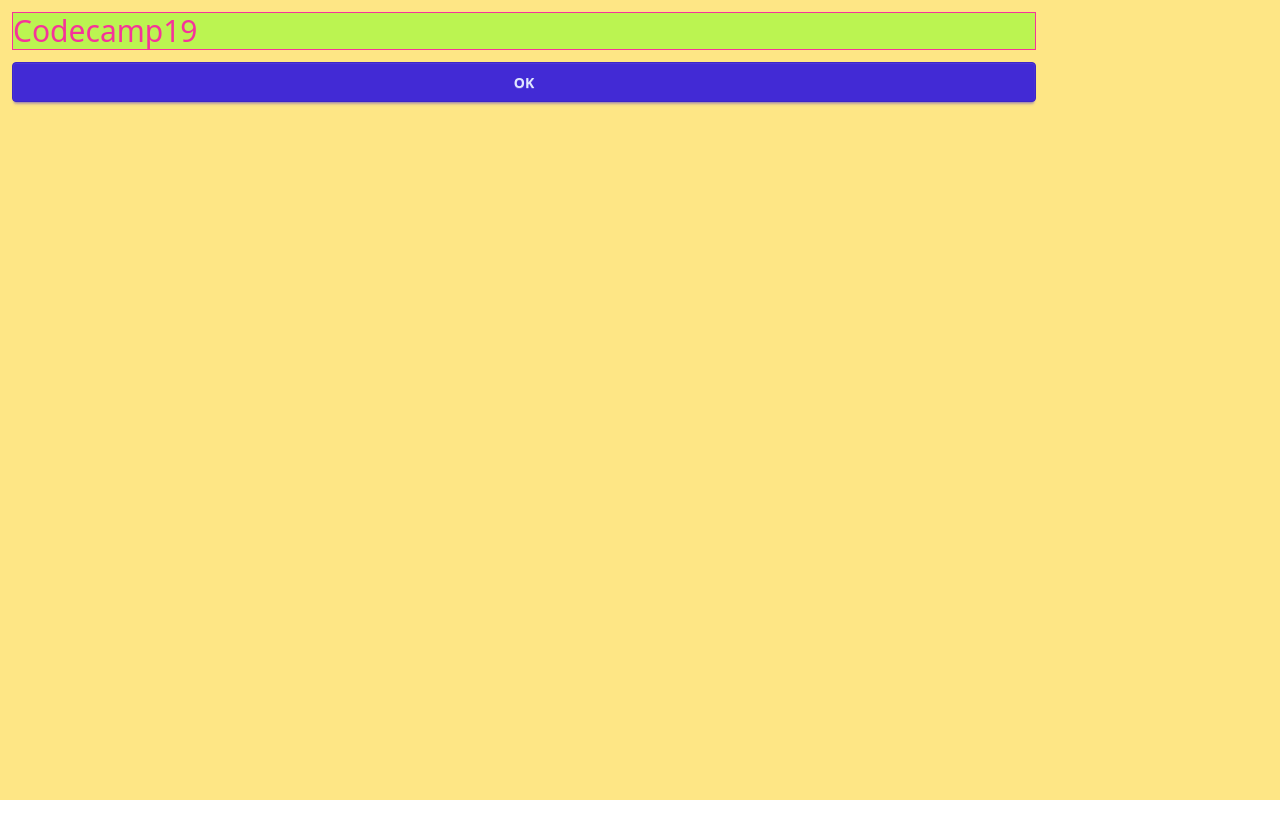
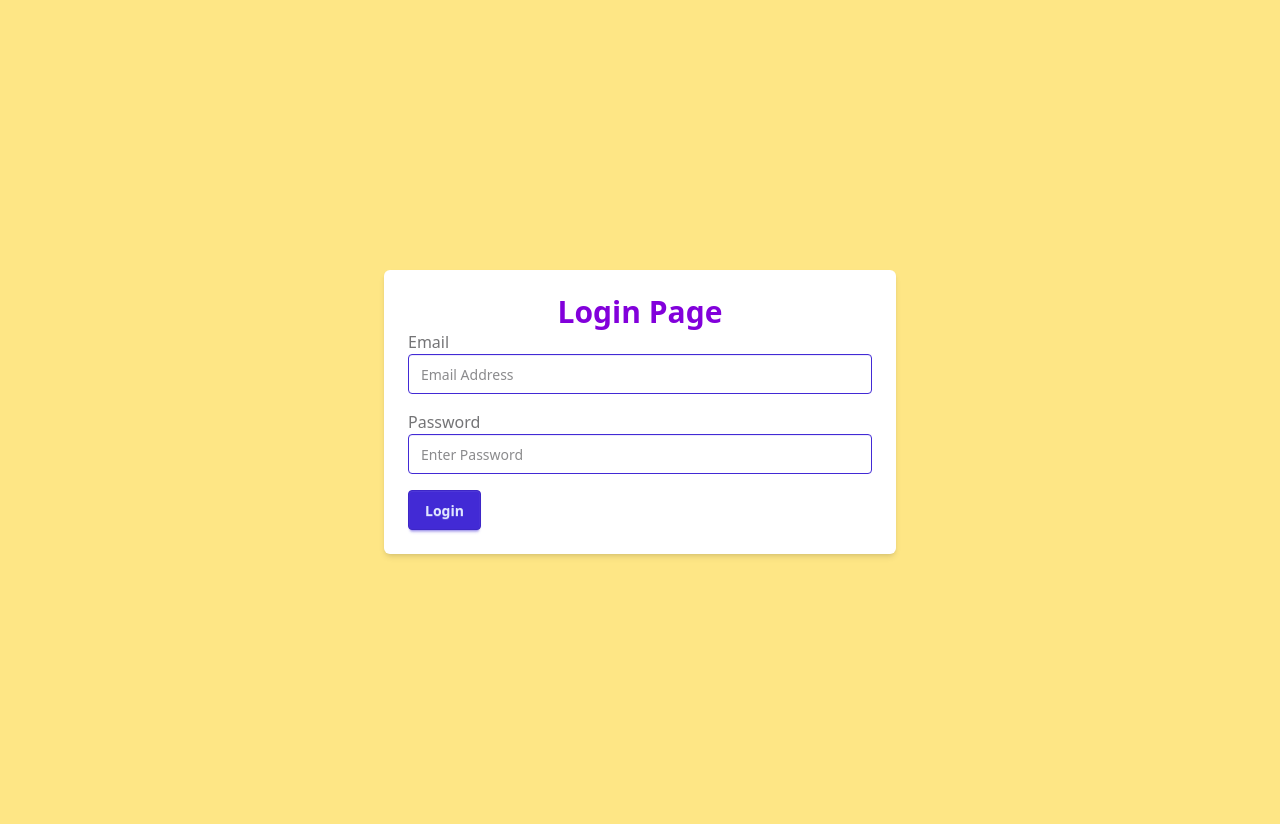
Before and after one commit to tratchapong/cc19-front-dummy, a React (Vite) app: page / in a window 1280 px wide. Before the commit the page ends 800 px from the top, so only its background shows below. Built offline with nearby package versions, Linux system fonts and the light colour scheme.

Commit message:
start AppRouter + Login page

```diff
--- a/package.json
+++ b/package.json
@@ -14,6 +14,7 @@
     "daisyui": "^5.0.2",
     "react": "^18.3.1",
     "react-dom": "^18.3.1",
+    "react-router": "^7.3.0",
     "tailwindcss": "^4.0.13"
   },
   "devDependencies": {
--- a/src/App.jsx
+++ b/src/App.jsx
@@ -1,9 +1,9 @@
 function App() {
 
   return (
-    <div className="flex flex-col gap-3 max-w-5xl ">
-      <div className="text-pink-500 text-3xl bg-lime-300 border">Codecamp19</div>
-      <button className="btn btn-primary">OK</button>
+    <div className="app-container">
+      <div className="mytitle">Codecamp19</div>
+      <button className="mybtn">OK</button>
     </div>
   )
 }
--- a/src/index.css
+++ b/src/index.css
@@ -1,2 +1,14 @@
 @import "tailwindcss";
 @plugin "daisyui";
+
+.app-container {
+    @apply flex flex-col gap-3 max-w-5xl;
+}
+
+.mytitle {
+    @apply text-pink-500 text-3xl bg-lime-300 border;
+}
+
+.mybtn {
+    @apply btn btn-primary w-1/2 mx-auto;
+}
--- a/src/main.jsx
+++ b/src/main.jsx
@@ -2,9 +2,8 @@ import { StrictMode } from 'react'
 import { createRoot } from 'react-dom/client'
 import App from './App.jsx'
 import './index.css'
+import AppRouter from './routes/AppRouter.jsx'
 
 createRoot(document.getElementById('root')).render(
-  <StrictMode>
-    <App />
-  </StrictMode>,
+  <AppRouter />
 )
--- /dev/null
+++ b/src/pages/Login.jsx
@@ -0,0 +1,42 @@
+import React from 'react'
+
+function Login() {
+    return (
+        <div className="relative flex flex-col justify-center h-screen overflow-hidden">
+            <div className="w-full p-6 m-auto bg-white rounded-md shadow-md lg:max-w-lg">
+                <h1 className="text-3xl font-semibold text-center text-purple-700">
+                    Login Page
+                </h1>
+                <form className="space-y-4">
+                    <div>
+                        <label className="label">
+                            <span className="text-base label-text">Email</span>
+                        </label>
+                        <input
+                            type="text"
+                            placeholder="Email Address"
+                            className="w-full input input-bordered input-primary"
+                        />
+                    </div>
+                    <div>
+                        <label className="label">
+                            <span className="text-base label-text">Password</span>
+                        </label>
+                        <input
+                            type="password"
+                            placeholder="Enter Password"
+                            className="w-full input input-bordered input-primary"
+                        />
+                    </div>
+
+                    <div>
+                        <button className="btn btn-primary">Login</button>
+                    </div>
+                </form>
+            </div>
+        </div>
+
+    )
+}
+
+export default Login
--- /dev/null
+++ b/src/routes/AppRouter.jsx
@@ -0,0 +1,23 @@
+import {createBrowserRouter, Navigate, RouterProvider} from 'react-router'
+import App from '../App'
+import Login from '../pages/Login'
+
+const guestRouter = createBrowserRouter([
+	{ path : '/', element : <Login /> },
+	{ path : '*', element : <Navigate to='/' />}
+])
+
+const userRouter = createBrowserRouter([
+	{ path : '/', element : <App />,
+		children : [
+			{ index: true, element: <App />},
+			{ path : '*', element : <Navigate to='/' />}
+		]
+	},
+])
+
+export default function AppRouter() {
+    return (
+        <RouterProvider router={guestRouter} />
+    )
+}
```
Also changed, not shown: 1 other file (tests, documents, lock files or other folders).
